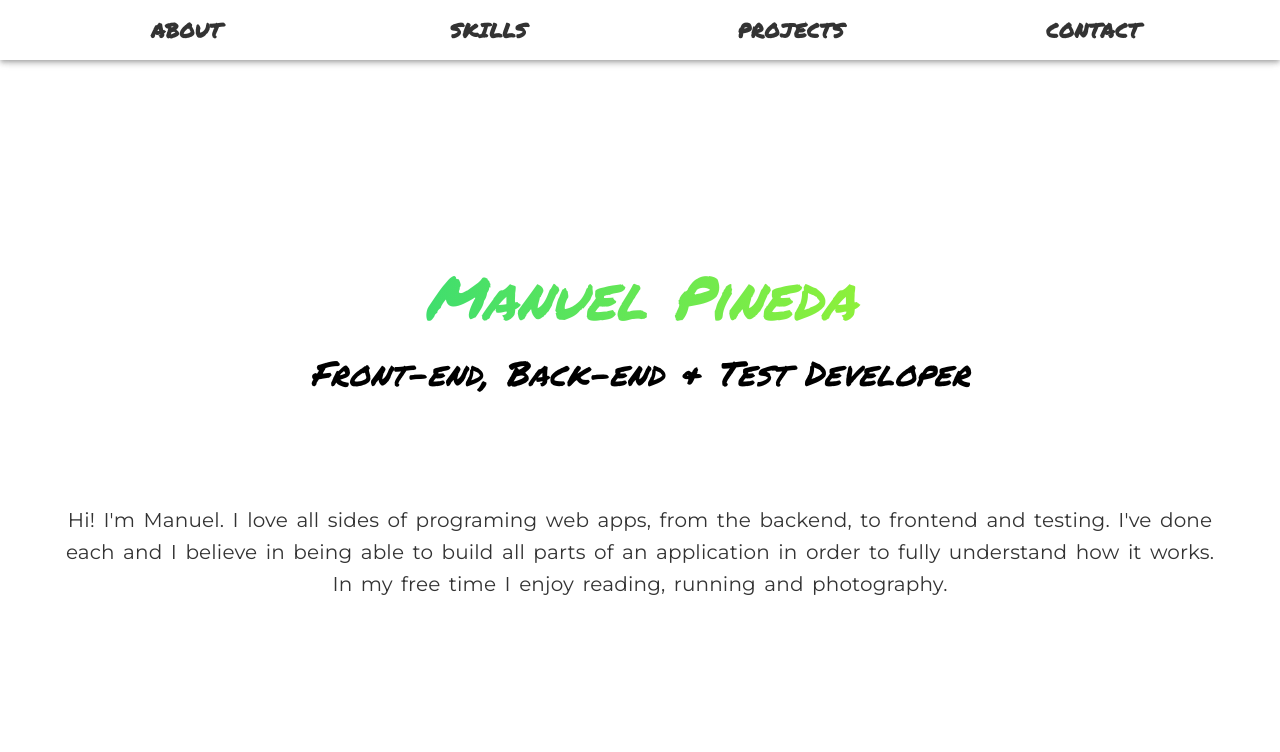
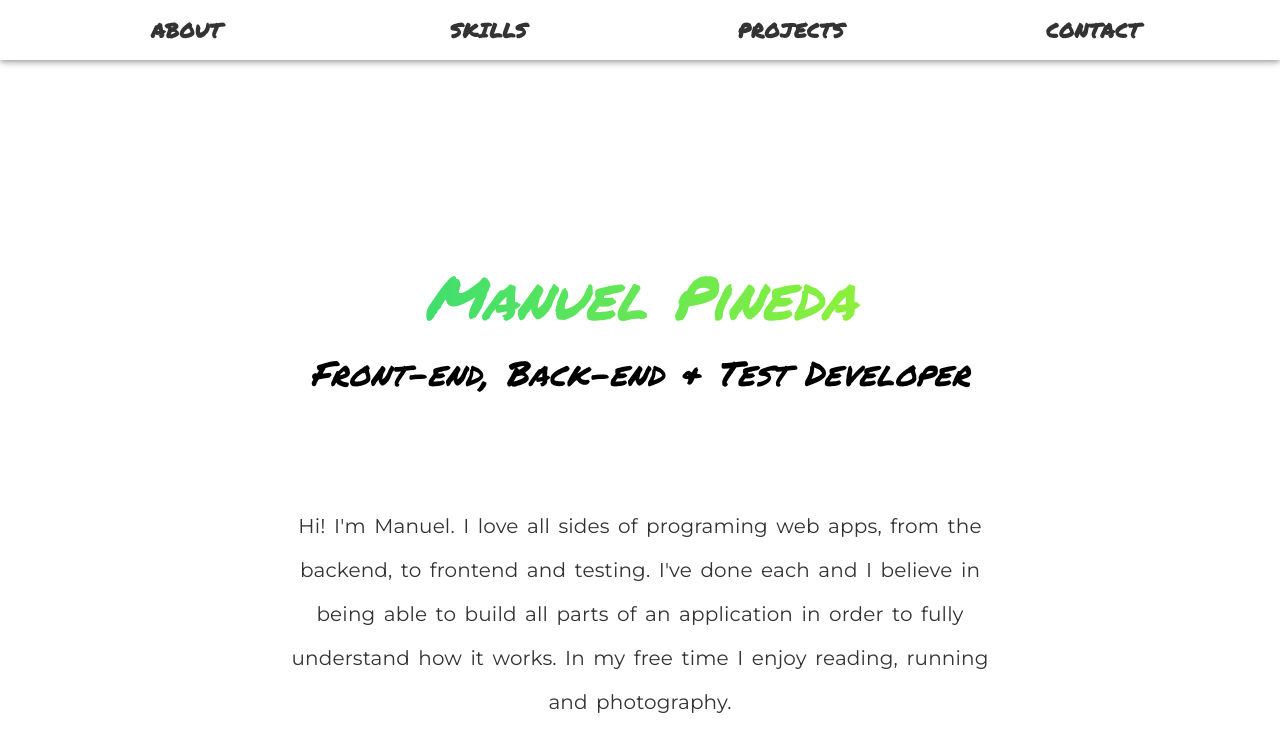
Before and after one commit to manuel12/personal-portfolio-page, a React (Create React App) app in the folder react-portfolio/: page / in a window 1280 px wide. Shown: the top 752 px of the page. Built offline with nearby package versions, Linux system fonts and the light colour scheme.

Commit message:
Added margin to center about-text-about-me. Also added 700px max width and 2.2 line-height.

```diff
--- a/react-portfolio/src/components/Home/styles.css
+++ b/react-portfolio/src/components/Home/styles.css
@@ -36,6 +36,9 @@
 .about-text-about-me {
   position: relative;
   top: 120px;
+  margin: 0 auto !important;
+  max-width: 700px;
+  line-height: 2.2 !important;
   color: var(--font-color);
   font-family: Montserrat, sans-serif !important;
 }
```
